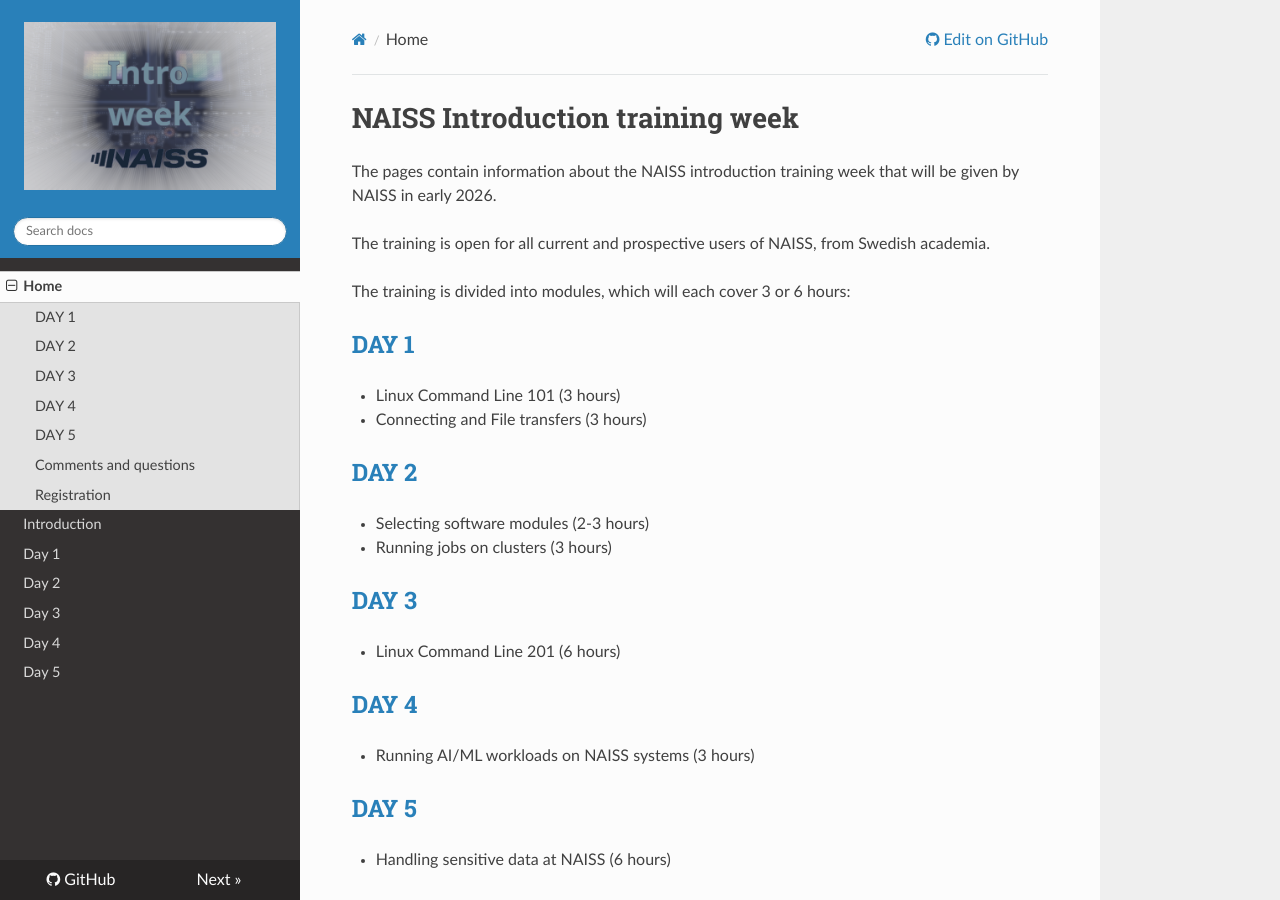
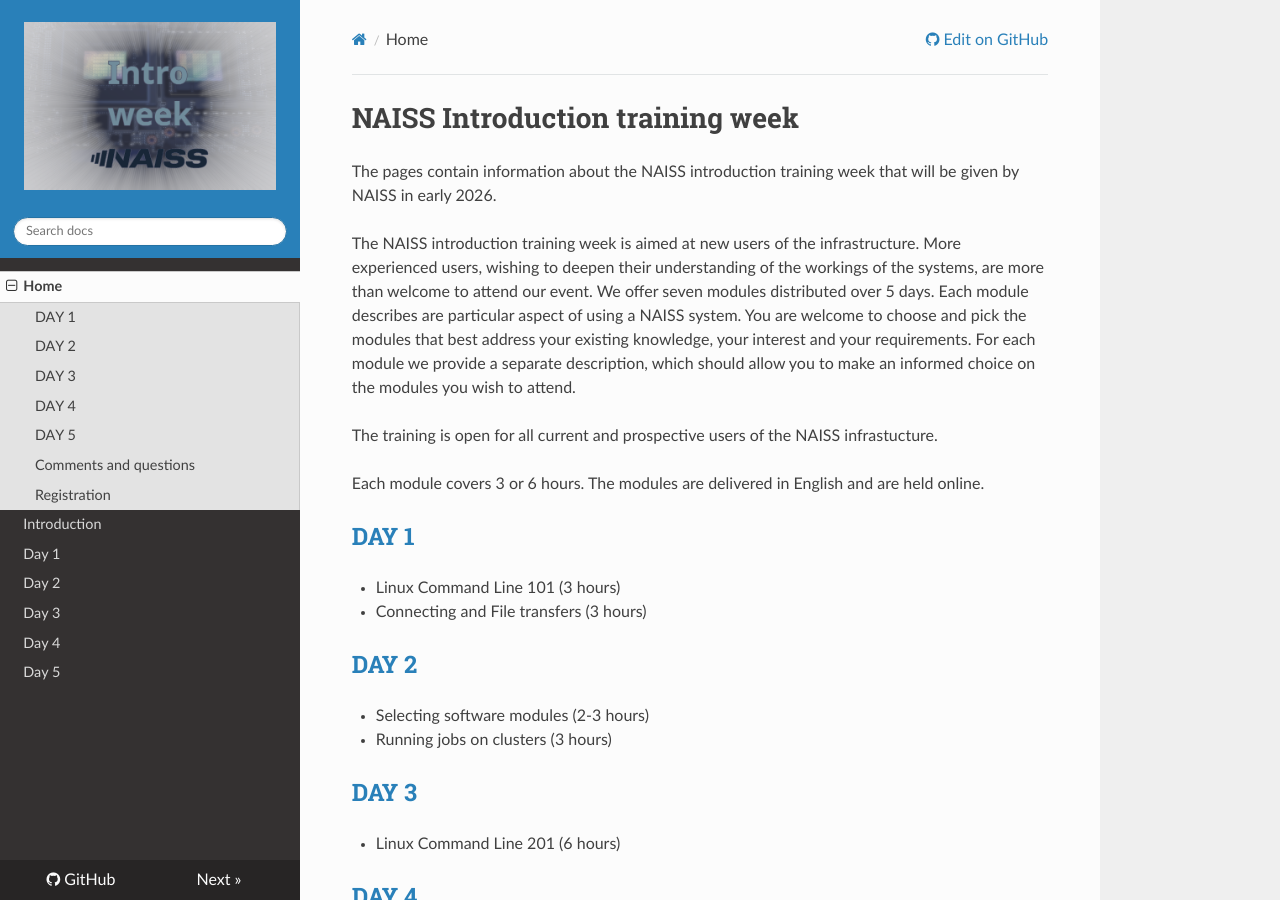
Before and after one commit to NAISS-Training/NAISS-intro-week, an MkDocs documentation site: the page built from docs/index.md, in a window 1280 px wide and 900 px high. Built offline with MkDocs 1.6.1, drawn with Linux system fonts in a browser that asks for light colours; nearby versions of some CDN libraries.

Commit message:
More introduction to the course

```diff
--- a/docs/index.md
+++ b/docs/index.md
@@ -2,9 +2,11 @@
 
 The pages contain information about the NAISS introduction training week that will be given by NAISS in early 2026.
 
-The training is open for all current and prospective users of NAISS, from Swedish academia.
+The NAISS introduction training week is aimed at new users of the infrastructure.  More experienced users, wishing to deepen their understanding of the workings of the systems, are more than welcome to attend our event.   We offer seven modules distributed over 5 days.   Each module describes are particular aspect of using a NAISS system.   You are welcome to choose and pick the modules that best address your existing knowledge, your interest and your requirements.  For each module we provide a separate description, which should allow you to make an informed choice on the modules you wish to attend.
 
-The training is divided into modules, which will each cover 3 or 6 hours:
+The training is open for all current and prospective users of the NAISS infrastucture.
+
+Each module covers 3 or 6 hours.   The modules are delivered in English and are held online.
 
 ## [DAY 1](day1.md)
 
```
